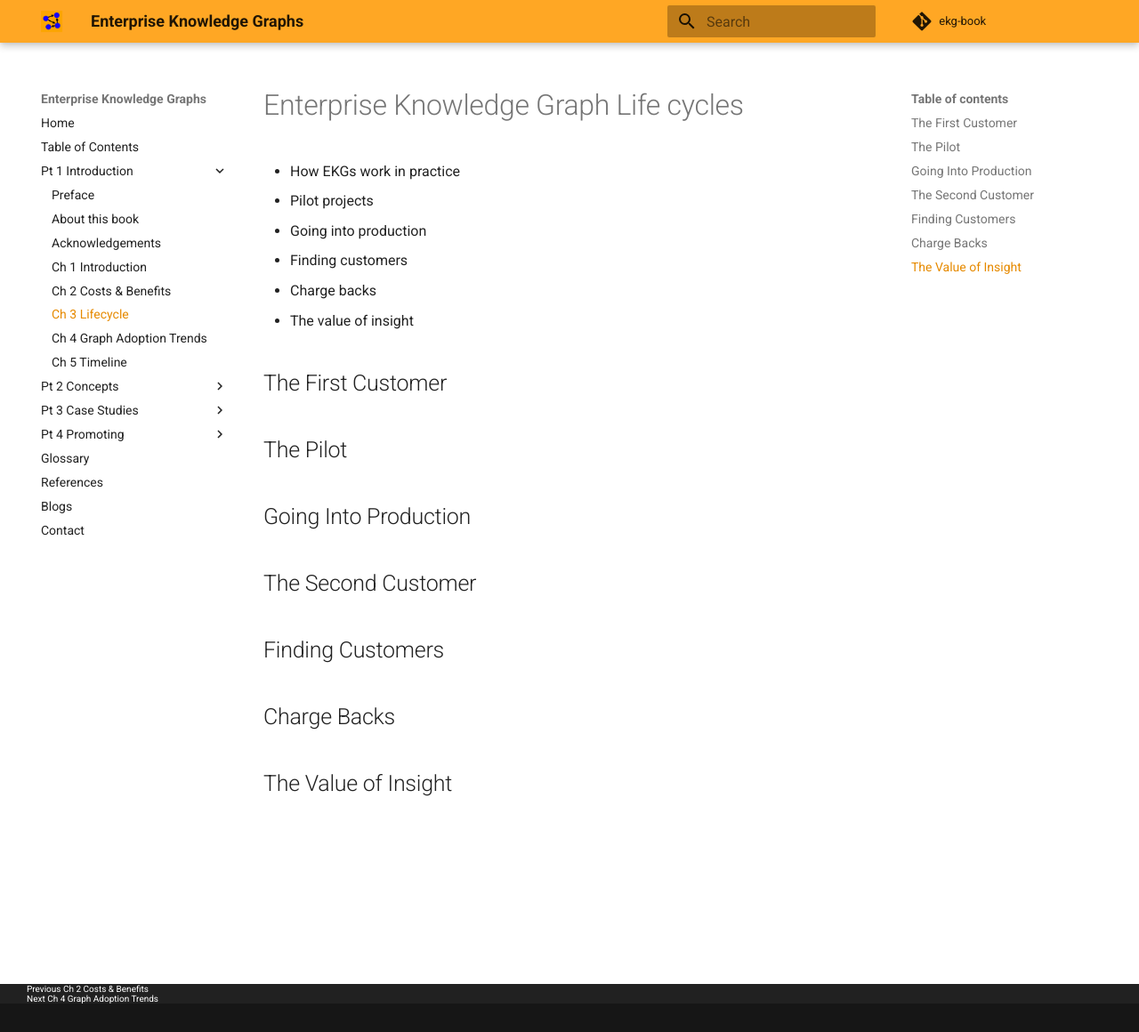
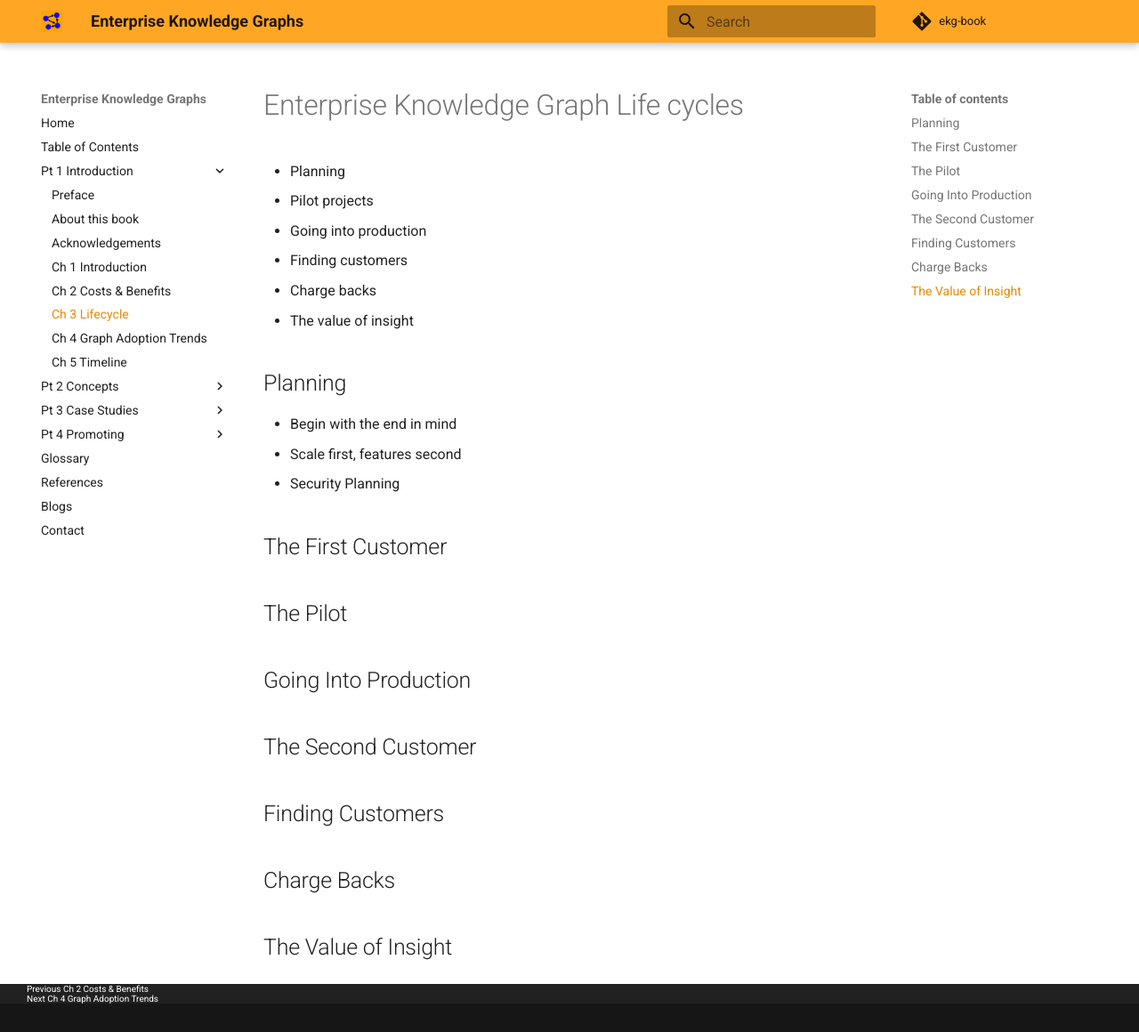
Before and after one commit to dmccreary/ekg-book, an MkDocs documentation site: the page built from docs/intro/lifecycle.md, in a window 1280 px wide and 1160 px high. Shown: the whole window at 89% size. Built offline with MkDocs 1.6.1 and Material for MkDocs 9.7.7, drawn with Linux system fonts in a browser that asks for light colours; comment, search, counter and statistics services are not loaded.

Commit message:
updates to markdown content

```diff
--- a/docs/intro/lifecycle.md
+++ b/docs/intro/lifecycle.md
@@ -1,11 +1,17 @@
 # Enterprise Knowledge Graph Life cycles
 
-* How EKGs work in practice
+* Planning
 * Pilot projects
 * Going into production
 * Finding customers
 * Charge backs
 * The value of insight
+
+## Planning
+
+* Begin with the end in mind
+* Scale first, features second
+* Security Planning
 
 ## The First Customer
 
```
Also changed, not shown: docs/concepts/embeddings.md (added, +18 -0 lines), docs/intro/introduction.md (+4 -0 lines), docs/img/distance.png (added), docs/img/embedding.png (added), docs/img/vertex-embedding.png (added).
